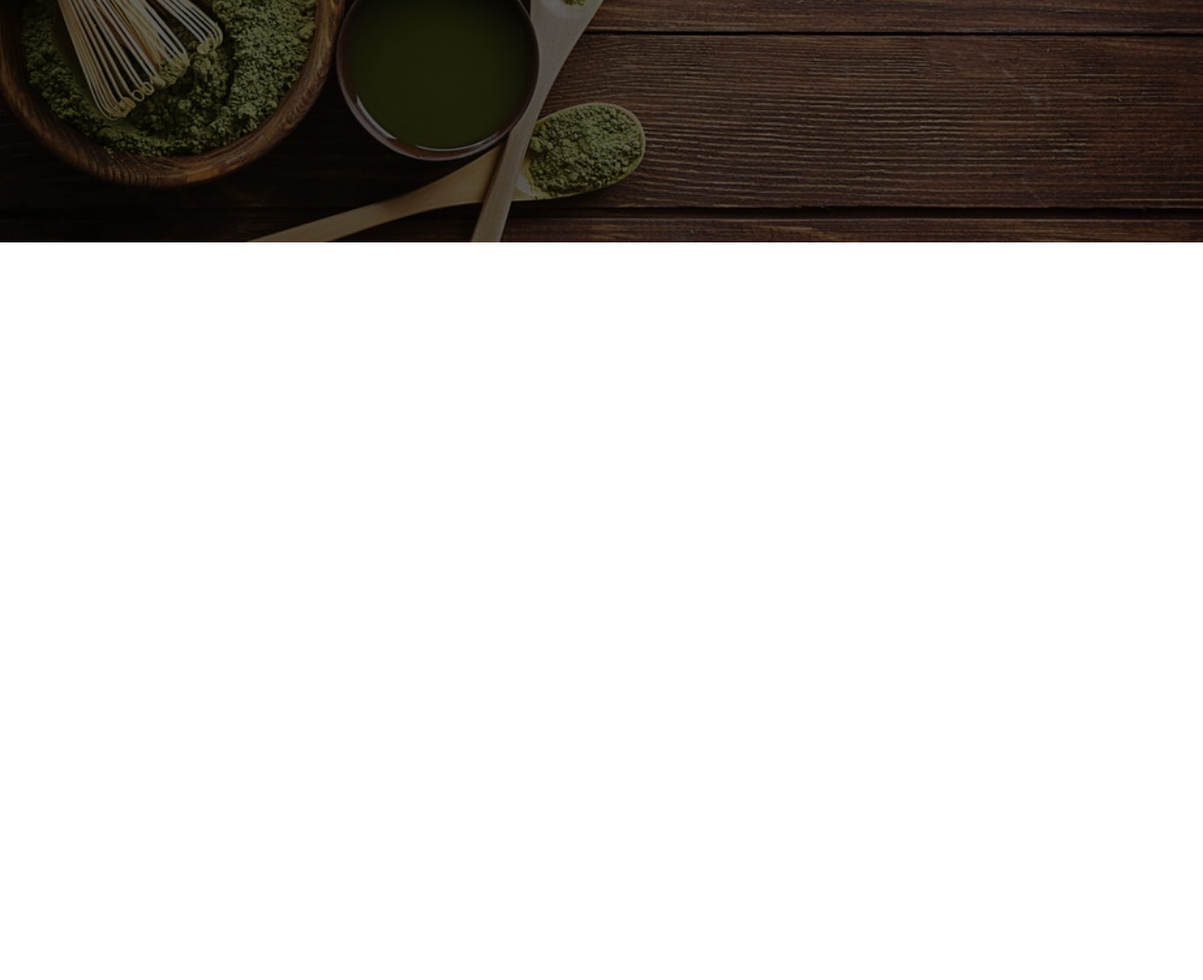
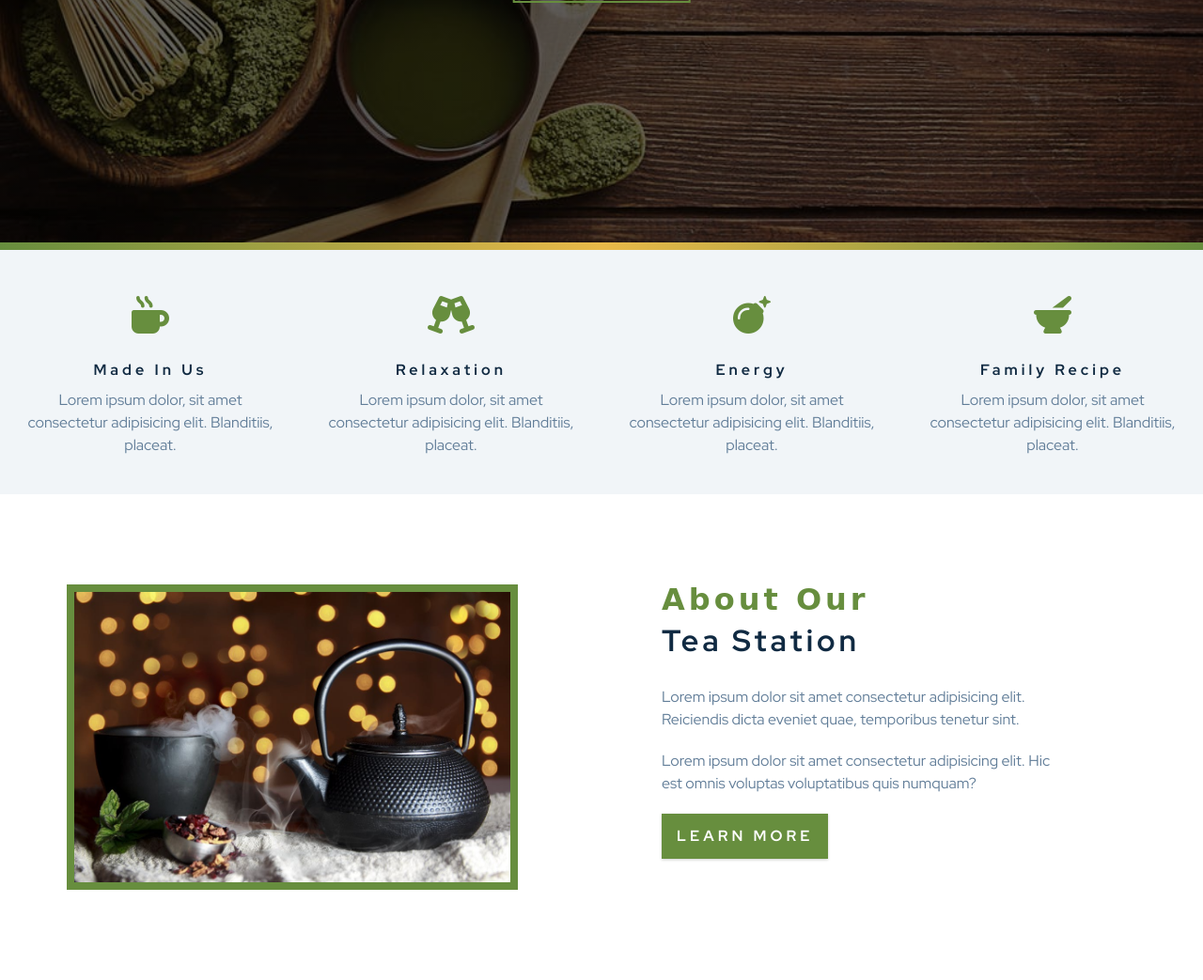
Before and after one commit to wolecodes/TeaHavenlanding, a plain HTML site: page index.html in a window 1280 px wide. Shown: the part 542-1585 px from the top of the page at 94% size. Before the commit the page ends 800 px from the top, so only its background shows below. Drawn offline with Linux system fonts and the light colour scheme; a web font is replaced by a local one.

Commit message:
added about section for tea haven

```diff
--- a/css/styles.css
+++ b/css/styles.css
@@ -100,6 +100,32 @@ p {
   background: var(--cl-primary-light);
   color: var(--cl-primary);
 }
+.clearfix::after,
+.clearfix::before {
+  content: "";
+  clear: both;
+  display: table;
+}
+/* section Css */
+.section__title h3 {
+  font-family: "Grand Hotel", cursive;
+  color: var(--cl-primary);
+}
+.section__title h2 {
+  margin-bottom: 2rem;
+}
+.container {
+  padding: 4rem 0;
+  width: 85vw;
+  margin: 0 auto;
+  max-width: 1170px;
+}
+@media screen and (min-width: 992px) {
+  .container {
+    width: 95vw;
+    padding: 4rem 1rem;
+  }
+}
 /*
 ============
 Header
@@ -137,4 +163,93 @@ Header
   outline-offset: 0.25rem;
   font-size: 1.25rem;
   padding: 1rem 1.75rem;
+  margin-top: 1.5rem;
 }
+/* content-divider */
+.content-divider {
+  height: 0.5rem;
+  background: linear-gradient(
+    to left,
+    var(--cl-primary),
+    #e9b949,
+    var(--cl-primary)
+  );
+}
+/* Skills */
+
+.skills {
+  background: var(--cl-grey-ll);
+}
+.skill {
+  padding: 2.5rem 0;
+  text-align: center;
+  transition: var(--transition);
+}
+.skills__icon {
+  font-size: 2.5rem;
+  margin-bottom: 1.25rem;
+  transition: var(--transition);
+  display: inline-block;
+  color: var(--cl-primary);
+}
+
+.skills__text {
+  color: var(--cl-grey-l);
+  max-width: 17rem;
+  margin: 0 auto;
+}
+.skill:hover {
+  background: var(--cl-white);
+  box-shadow: 0 2px var(--cl-primary);
+}
+.skill:hover .skills__icon {
+  transform: translateY(-5px);
+}
+
+@media screen and (min-width: 576px) {
+  .skill {
+    float: left;
+    width: 50%;
+  }
+}
+@media screen and (min-width: 1200px) {
+  .skill {
+    width: 25%;
+  }
+}
+
+/* About */
+.about__img,
+.about__info {
+  padding: 2rem 0;
+}
+.about__img__container {
+  background: var(--cl-primary);
+  border: 0.5rem solid var(--cl-primary);
+  max-width: 30rem;
+  overflow: hidden;
+}
+
+.about__picture {
+  transition: var(--transition);
+}
+.about__img__container:hover .about__picture {
+  opacity: 0.5;
+  transform: scale(1.2);
+}
+/* @media sreen and (max-width: ); */
+.about__text {
+  max-width: 26rem;
+  color: var(--cl-grey-l);
+}
+
+@media screen and (min-width: 992px) {
+  .about__img,
+  .about__info {
+    float: left;
+    width: 50%;
+  }
+  .about__info {
+    padding-left: 4rem;
+  }
+}
--- a/index.html
+++ b/index.html
@@ -20,6 +20,72 @@
       </div>
     </header>
     <!-- End of header -->
+    <div class="content-divider"></div>
+    <!-- Skills section -->
+    <section class="skills clearfix">
+      <!-- single skills -->
+      <article class="skill">
+        <span class="skills__icon">
+          <i class="fas fa-mug-hot"></i>
+        </span>
+        <h4 class="skills__title">made in us</h4>
+        <p class="skills__text">Lorem ipsum dolor, sit amet consectetur adipisicing elit. Blanditiis, placeat.</p>
+      </article>
+      <!-- End of single skills -->
+      <!-- single skills -->
+      <article class="skill">
+        <span class="skills__icon">
+          <i class="fas fa-glass-cheers"></i>
+        </span>
+        <h4 class="skills__title">relaxation</h4>
+        <p class="skills__text">Lorem ipsum dolor, sit amet consectetur adipisicing elit. Blanditiis, placeat.</p>
+      </article>
+      <!-- End of single skills -->
+      <!-- single skills -->
+      <article class="skill">
+        <span class="skills__icon">
+          <i class="fas fa-bomb"></i>
+        </span>
+        <h4 class="skills__title">Energy</h4>
+        <p class="skills__text">Lorem ipsum dolor, sit amet consectetur adipisicing elit. Blanditiis, placeat.</p>
+      </article>
+      <!-- End of single skills -->
+      <!-- single skills -->
+      <article class="skill">
+        <span class="skills__icon">
+          <i class="fas fa-mortar-pestle"></i>
+        </span>
+        <h4 class="slills__title">family recipe</h4>
+        <p class="skills__text">Lorem ipsum dolor, sit amet consectetur adipisicing elit. Blanditiis, placeat.</p>
+      </article>
+      <!-- End of single skills -->
+      </div>
+    </section>
+    <!-- About Section -->
+    <section>
+      <div class="container clearfix">
+        <!-- about img -->
+        <article class="about__img">
+          <div  class="about__img__container">
+            <img src="./images/about-bcg.jpeg" alt="tea kettle" class="about__picture">
+          </div>
+        </article >
+        <!-- About info -->
+        <article class="about__info">
+          <!-- section title -->
+          <div class="section__title">
+            <h3>about our</h3>
+            <h2>tea station</h2>
+          </div>
+          <p class="about__text">Lorem ipsum dolor sit amet consectetur adipisicing elit. Reiciendis dicta eveniet quae, temporibus tenetur sint.</p>
+          <p class="about__text">Lorem ipsum dolor sit amet consectetur adipisicing elit. Hic est omnis voluptas voluptatibus quis numquam?</p>
+          <a href="about.html" class="btn ">learn more</a>
+          <!-- end of section title -->
+        </article>
+      </div>
+    </section>
+    <!-- End of About Section -->
+    <!-- End of Skills section -->
     <script src="./js/main.js"></script>
   </body>
 </html>
```
